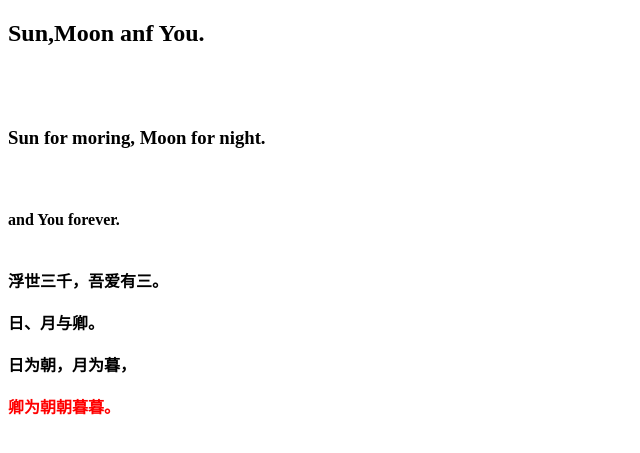
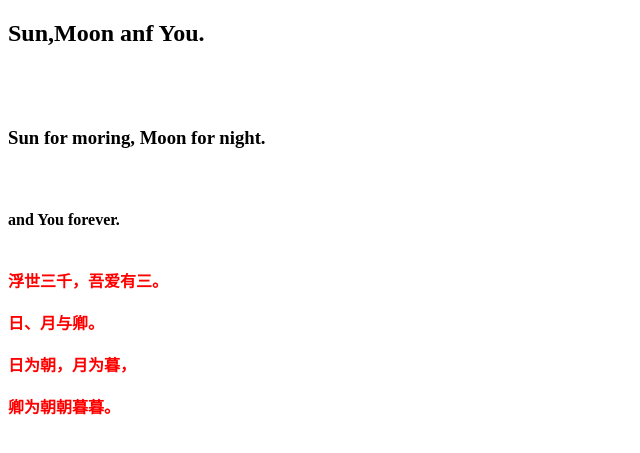
Before and after one commit to Monica-whiteCat/Monica-whiteCat.github.io, a plain HTML site: page index.html in a window 1280 px wide. Shown: the part 105-558 px from the top of the page, without its empty margins (0-640 px from the left). Drawn offline with Linux system fonts and the light colour scheme.

Commit message:
first
first

```diff
--- a/index.html
+++ b/index.html
@@ -7,10 +7,10 @@
  <br/>
 <h4>and You forever. <br/><h4>
  <body><br/>
-浮世三千，吾爱有三。 <br/>
+<font color="red">浮世三千，吾爱有三。 <br/></font>
  <br/>
-日、月与卿。 <br/>
+<font color="red">日、月与卿。 <br/></font>
  <br/>
-日为朝，月为暮， <br/>
+<font color="red">日为朝，月为暮， <br/></font>
  <br/>
 <font color="red"> 卿为朝朝暮暮。</font>
```
